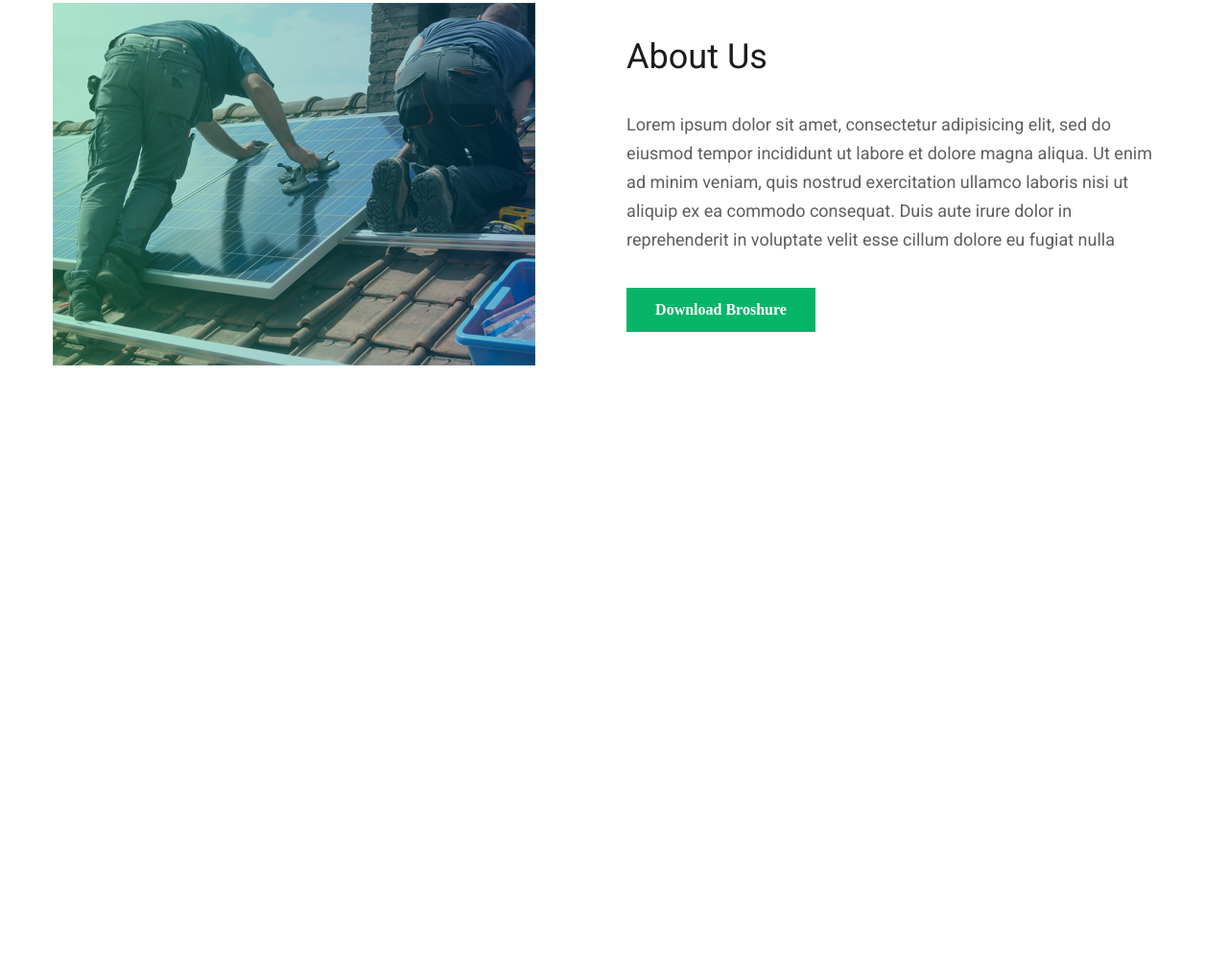
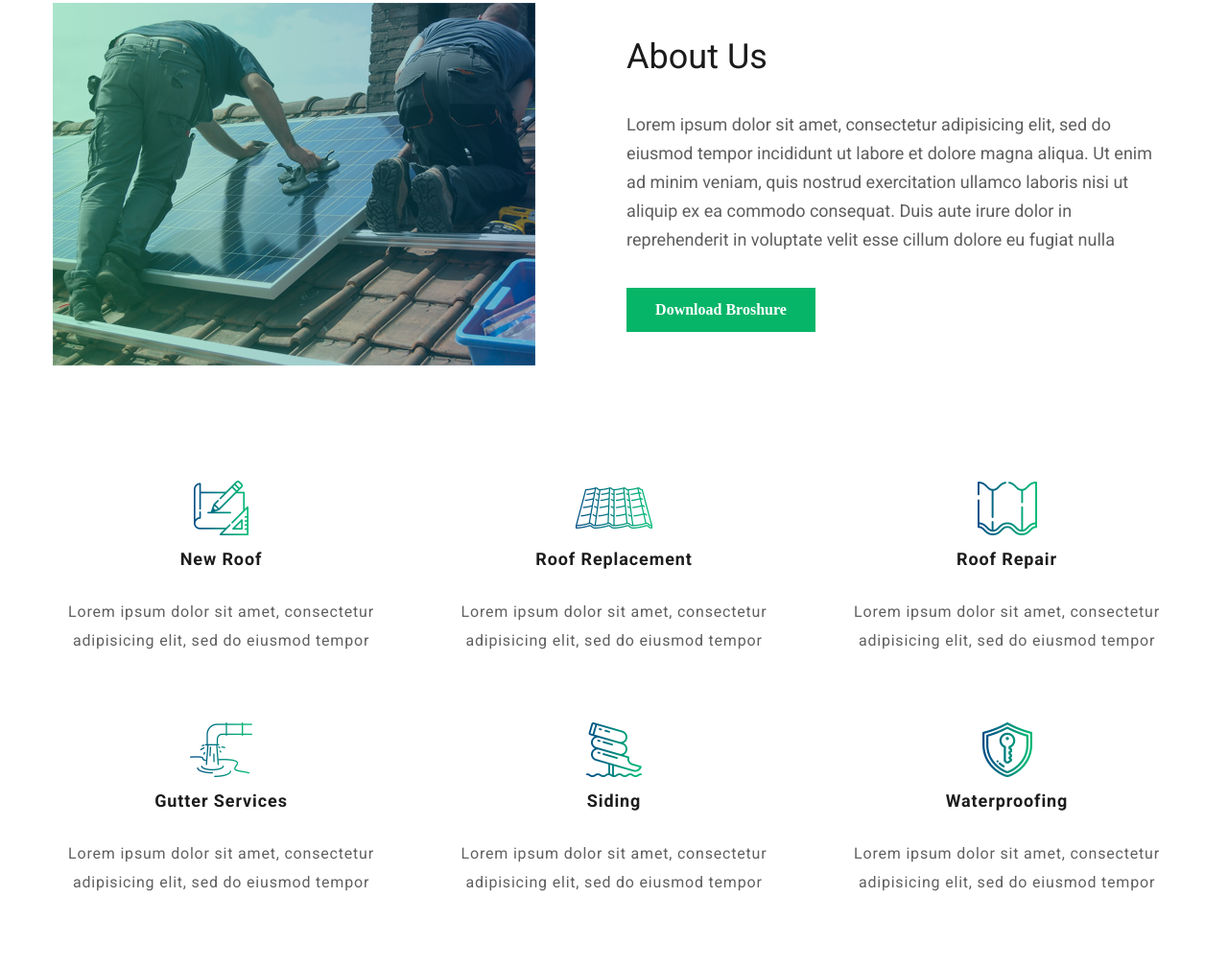
Before and after one commit to Rikokknd/Webformyself, a plain HTML site: page index.html in a window 1280 px wide. Shown: the part 917-1925 px from the top of the page at 96% size. Before the commit the page ends 1418 px from the top, so only its background shows below. Drawn offline with Linux system fonts and the light colour scheme.

Commit message:
Part 8 of tutorial done, finished.

```diff
--- /dev/null
+++ b/css/blocks/icons.css
@@ -0,0 +1,58 @@
+.icons {
+    display: flex;
+    justify-content: space-between;
+    flex-wrap: wrap;
+    margin: 120px auto 70px;
+}
+.icons__element {
+    flex-basis: 30%;
+    text-align: center;
+    margin-bottom: 50px;
+}
+.icons__img {
+    height: 57px;
+    display: flex;
+    align-items: center;
+}
+.icons__img img {
+    display: block;
+    max-width: 100%;
+    margin: 0 auto;
+}
+.icons__element p {
+    font-family: Roboto, sans-serif;
+    font-size: 16px;
+    line-height: 30px;
+    color: #1d1d1d;
+    letter-spacing: 0.8px;
+    margin: 20px 0;
+    opacity: .7;
+}
+.icons__element .icons__title {
+    font-size: 18px;
+    letter-spacing: 0.9px;
+    font-weight: 700;
+    opacity: 1;
+    margin-top: 10px;
+    margin-bottom: 25px;
+}
+@media (max-width: 980px) {
+    .icons {
+        margin: 60px auto 10px;
+    }
+}
+@media (max-width: 768px) {
+    .icons__element {
+        flex-basis: 48%;
+    }
+}
+@media (max-width:480px) {
+    .icons {
+        flex-direction: column;
+        margin: 50px auto;
+    }
+    .icons__element {
+        flex-basis: auto;
+        margin: 10px auto;
+    }
+}
--- a/css/style.css
+++ b/css/style.css
@@ -3,3 +3,4 @@
 @import 'blocks/header.css';
 @import "blocks/button.css";
 @import "blocks/about-us.css";
+@import "blocks/icons.css";
--- a/index.html
+++ b/index.html
@@ -33,6 +33,50 @@
                 </div>
             </div>
         </div>
+        <div class="icons wrap">
+            <div class="icons__element">
+                <div class="icons__img">
+                    <img src="img/new-roof.png" alt="">
+                </div>
+                <p class="icons__title">New Roof</p>
+                <p>Lorem ipsum dolor sit amet, consectetur adipisicing elit, sed do eiusmod tempor</p>
+            </div>
+            <div class="icons__element">
+                <div class="icons__img">
+                    <img src="img/roof-replace.png" alt="">
+                </div>
+                <p class="icons__title">Roof Replacement</p>
+                <p>Lorem ipsum dolor sit amet, consectetur adipisicing elit, sed do eiusmod tempor</p>
+            </div>
+            <div class="icons__element">
+                <div class="icons__img">
+                    <img src="img/roof-repair.png" alt="">
+                </div>
+                <p class="icons__title">Roof Repair</p>
+                <p>Lorem ipsum dolor sit amet, consectetur adipisicing elit, sed do eiusmod tempor</p>
+            </div>
+            <div class="icons__element">
+                <div class="icons__img">
+                    <img src="img/gutter-services.png" alt="">
+                </div>
+                <p class="icons__title">Gutter Services</p>
+                <p>Lorem ipsum dolor sit amet, consectetur adipisicing elit, sed do eiusmod tempor</p>
+            </div>
+            <div class="icons__element">
+                <div class="icons__img">
+                    <img src="img/siding.png" alt="">
+                </div>
+                <p class="icons__title">Siding</p>
+                <p>Lorem ipsum dolor sit amet, consectetur adipisicing elit, sed do eiusmod tempor</p>
+            </div>
+            <div class="icons__element">
+                <div class="icons__img">
+                    <img src="img/waterproofing.png" alt="">
+                </div>
+                <p class="icons__title">Waterproofing</p>
+                <p>Lorem ipsum dolor sit amet, consectetur adipisicing elit, sed do eiusmod tempor</p>
+            </div>
+        </div>
     </div>
 </body>
 </html>
```
